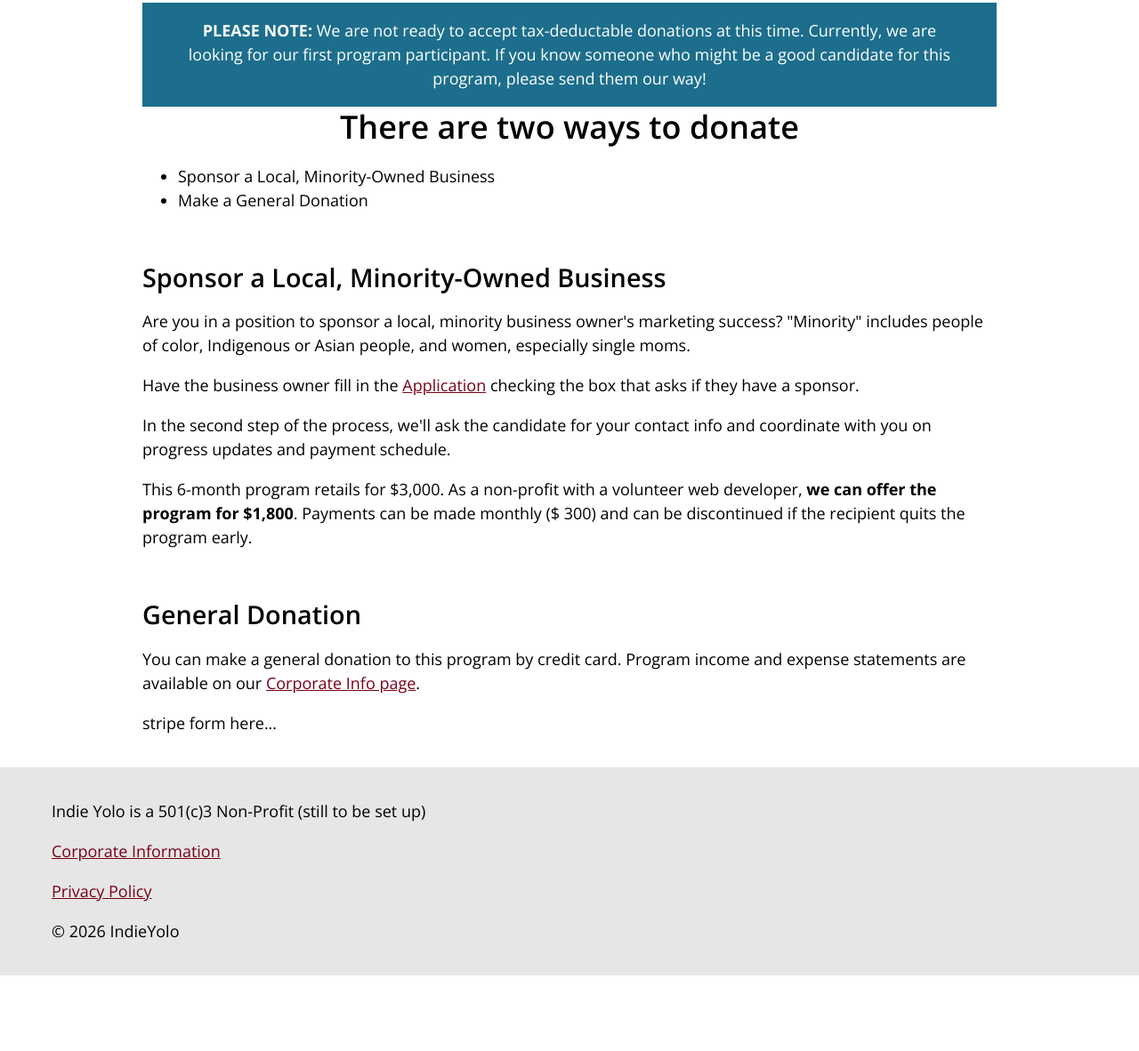
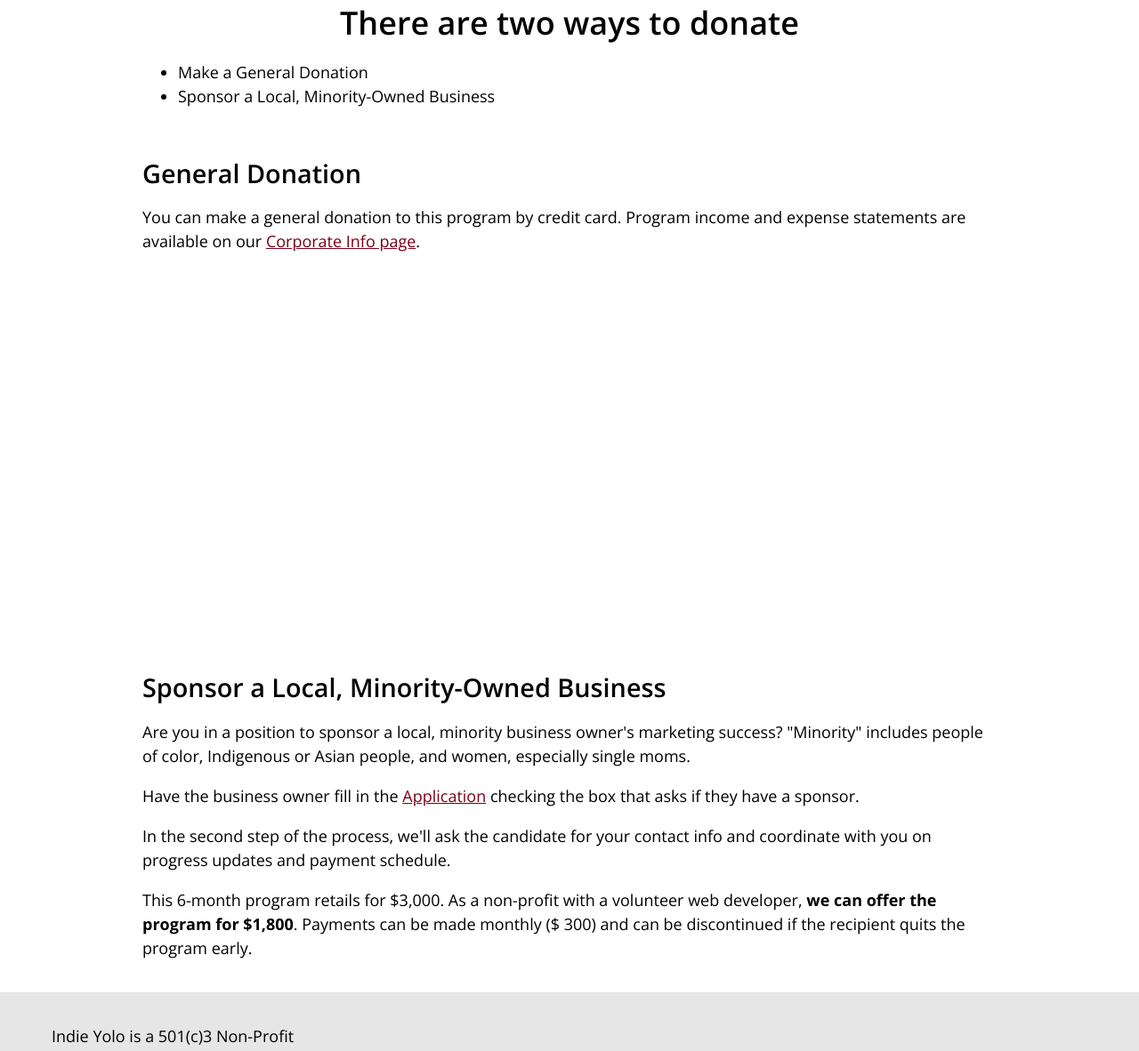
Before and after one commit to CLGolden/Indie_Yolo, an Eleventy site: page src/donate.html in a window 1280 px wide. Shown: the part 78-1260 px from the top of the page at 89% size. Before the commit the page ends 1175 px from the top, so only its background shows below. Built offline with nearby package versions, Linux system fonts and the light colour scheme; Eleventy itself is replaced by a stand-in of ours; files that its build step writes are made by us from their sources; a script that the page names is missing.

Commit message:
donation form

```diff
--- a/src/_includes/base.njk
+++ b/src/_includes/base.njk
@@ -9,6 +9,16 @@
     <link rel="stylesheet" href="/css/main.css" />
     <link rel="icon" type="image/png" href="/assets/img/favicon.png"/>
     <script src="https://identity.netlify.com/v1/netlify-identity-widget.js"></script>
+    <script>
+(function(f,u,n,r,a,i,s,e){var data={window:window,document:document,tag:"script",data:"funraise",orgId:f,uri:u,common:n,client:r,script:a};var scripts;var funraiseScript;data.window[data.data]=data.window[data.data]||[];if(data.window[data.data].scriptIsLoading||data.window[data.data].scriptIsLoaded)return;data.window[data.data].loading=true;data.window[data.data].push("init",data);scripts=data.document.getElementsByTagName(data.tag)[0];funraiseScript=data.document.createElement(data.tag);funraiseScript.async=true;funraiseScript.src=data.uri+data.common+data.script+"?orgId="+data.orgId;scripts.parentNode.insertBefore(funraiseScript,scripts)})('c3667d79-2eaf-42cc-9b3c-0fe947f16f53','https://assets.funraise.io','/widget/common/2.0','/widget/client','/inject-form.js');
+</script>
+<script>
+    window.funraise.push('create', { form: 29467 }, {
+        selector: '#fr-placed-form-container-29467',
+        type: 'grow_contained',
+    });
+</script>
+
   </head>
   <body>
     <div class="pageWrapper">
@@ -37,8 +47,7 @@
       <footer>
         <div class="container">
           <p>
-            Indie Yolo is a 501(c)3 Non-Profit (still to be
-            set up)
+            Indie Yolo is a 501(c)3 Non-Profit
           </p>
           <p><a href="/corporation/">Corporate Information</a></p>
           <p><a href="/privacy/">Privacy Policy</a></p>
--- a/src/donate.html
+++ b/src/donate.html
@@ -6,17 +6,28 @@
 <section id="intro">
   <div class="container">
     <div class="content">
-      <p class="callout" style="color: white">
-        <strong>PLEASE NOTE:</strong> We are not ready to accept tax-deductable
-        donations at this time. Currently, we are looking for our first program
-        participant. If you know someone who might be a good candidate for this
-        program, please send them our way!
+      <h2>There are two ways to donate</h2>
+
+      <ul class="toc">
+        <li><a href="#generalDonation">Make a General Donation</a></li>
+        <li><a href="#sponsor">Sponsor a Local, Minority-Owned Business</a></li>
+      </ul>
+    </div>
+  </div>
+</section>
+
+<section id="generalDonation">
+  <div class="container">
+    <div class="content">
+      <h3>General Donation</h3>
+
+      <p>
+        You can make a general donation to this program by credit card. Program
+        income and expense statements are available on our
+        <a href="/corporation/">Corporate Info page</a>.
       </p>
-      <h2>There are two ways to donate</h2>
-      <ul class="toc">
-        <li><a href="#sponsor">Sponsor a Local, Minority-Owned Business</a></li>
-        <li><a href="#generalDonation">Make a General Donation</a></li>
-      </ul>
+
+      <div id="fr-placed-form-container-29467" style="min-height: 415px"></div>
     </div>
   </div>
 </section>
@@ -53,19 +64,3 @@
     </div>
   </div>
 </section>
-
-<section id="generalDonation">
-  <div class="container">
-    <div class="content">
-      <h3>General Donation</h3>
-
-      <p>
-        You can make a general donation to this program by credit card. Program
-        income and expense statements are available on our
-        <a href="/corporation/">Corporate Info page</a>.
-      </p>
-
-      <p>stripe form here...</p>
-    </div>
-  </div>
-</section>
```
